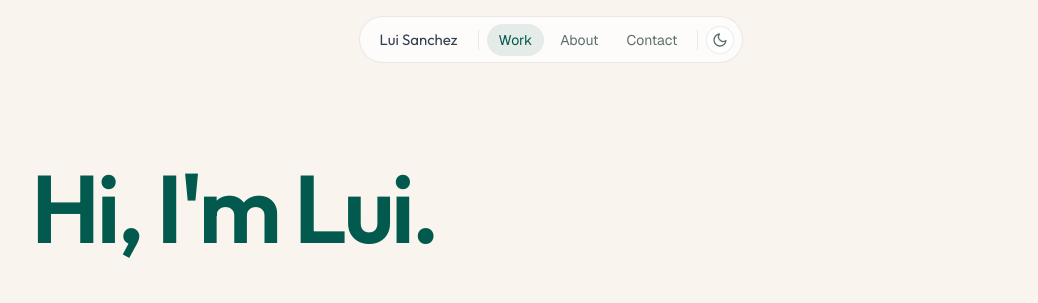
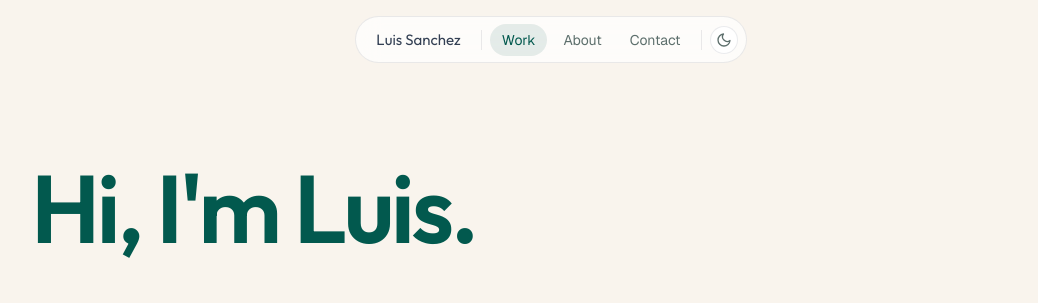
Before and after one commit to Luis-Axel/luisanchez-site, a Next.js app: page / in a window 1280 px wide. Shown: the top 303 px of the page, without its empty margins (89-1127 px from the left). Built offline with nearby package versions, Linux system fonts and the light colour scheme.

Commit message:
Use full name 'Luis' everywhere (hero, nav, footer, metadata, comments)

```diff
--- a/src/app/about/page.tsx
+++ b/src/app/about/page.tsx
@@ -6,9 +6,9 @@ import Image from "next/image";
 import type { Metadata } from "next";
 
 export const metadata: Metadata = {
-  title: "About — Lui Sanchez",
+  title: "About — Luis Sanchez",
   description:
-    "Background, current role, work timeline, and how to reach Lui Sanchez.",
+    "Background, current role, work timeline, and how to reach Luis Sanchez.",
 };
 
 const TIMELINE = [
@@ -163,7 +163,7 @@ export default function AboutPage() {
             <div className="rounded-[12px] overflow-hidden border border-[var(--color-border)] bg-black/[0.03] dark:bg-white/[0.04]">
               <Image
                 src="/press/uscs-lui-statement.jpeg"
-                alt="LinkedIn post: Lui Sanchez statement on his work at USCS"
+                alt="LinkedIn post: Luis Sanchez statement on his work at USCS"
                 width={1600}
                 height={1200}
                 className="w-full h-auto object-contain"
--- a/src/app/case-studies/[slug]/page.tsx
+++ b/src/app/case-studies/[slug]/page.tsx
@@ -27,7 +27,7 @@ export async function generateMetadata({
   const cs = CASE_STUDIES.find((c) => c.slug === slug);
   if (!cs) return {};
   return {
-    title: `${cs.title} — Lui Sanchez`,
+    title: `${cs.title} — Luis Sanchez`,
     description: cs.oneLiner,
   };
 }
--- a/src/app/layout.tsx
+++ b/src/app/layout.tsx
@@ -36,12 +36,12 @@ const caveat = Caveat({
 });
 
 export const metadata: Metadata = {
-  title: "Lui Sanchez — Data engineer & analytics builder",
+  title: "Luis Sanchez — Data engineer & analytics builder",
   description:
     "I build the data and automation systems that turn messy operations into scalable decisions. Selected work, case studies, and how to reach me.",
   metadataBase: new URL("https://luissanchez.io"),
   openGraph: {
-    title: "Lui Sanchez — Data engineer & analytics builder",
+    title: "Luis Sanchez — Data engineer & analytics builder",
     description:
       "I build the data and automation systems that turn messy operations into scalable decisions.",
     type: "website",
--- a/src/components/constraint-chip.tsx
+++ b/src/components/constraint-chip.tsx
@@ -2,7 +2,7 @@ import * as React from "react";
 import { cn } from "@/lib/utils";
 
 /**
- * Renamed from Ben's "How Might We" chips — Lui's are framed as
+ * Renamed from Ben's "How Might We" chips — Luis's are framed as
  * the constraints / design rules that shaped the build.
  */
 export function ConstraintChip({
--- a/src/components/footer.tsx
+++ b/src/components/footer.tsx
@@ -19,7 +19,7 @@ export function Footer() {
       <div className="mx-auto max-w-[1200px] px-5 md:px-8 lg:px-[120px] py-12 grid gap-10 md:grid-cols-[1fr_auto_auto]">
         <div className="flex flex-col gap-3">
           <span className="font-display text-[20px] text-[var(--color-text-strong)]">
-            Lui Sanchez
+            Luis Sanchez
           </span>
           <p className="text-[14px] text-[var(--color-text-primary)] max-w-[420px] leading-[1.55]">
             Data engineer & analytics builder. Currently leading data at Genpro.
--- a/src/components/hero.tsx
+++ b/src/components/hero.tsx
@@ -90,7 +90,7 @@ export function HomeHero({ className }: { className?: string }) {
     <header className={cn("flex w-full min-w-0 flex-col gap-8 md:gap-10", className)}>
       {/* Headline */}
       <h1 className="min-w-0 font-display font-semibold text-[var(--color-primary)] text-[44px] sm:text-[56px] md:text-[80px] lg:text-[96px] leading-[1.0] tracking-[-0.035em]">
-        Hi, I&apos;m Lui.
+        Hi, I&apos;m Luis.
       </h1>
 
       {/* Subtitle with inline company badges */}
@@ -200,7 +200,7 @@ function VideoSlot() {
     >
       <Image
         src="/press/speech.png"
-        alt="Lui Sanchez speaking at a conference"
+        alt="Luis Sanchez speaking at a conference"
         width={600}
         height={600}
         className="h-full w-full object-cover"
--- a/src/components/metadata-grid.tsx
+++ b/src/components/metadata-grid.tsx
@@ -8,7 +8,7 @@ export type MetadataCell = {
 
 /**
  * 4-cell grid — adapted from Ben's Role/Team/Timeline (3) to
- * Stack / Scale / SLA / Outcome (4) for Lui's data work.
+ * Stack / Scale / SLA / Outcome (4) for Luis's data work.
  */
 export function MetadataGrid({
   cells,
--- a/src/components/nav-pill.tsx
+++ b/src/components/nav-pill.tsx
@@ -45,7 +45,7 @@ export function NavPill() {
             href="/"
             className="px-3 py-1.5 font-display text-[15px] text-[var(--color-text-strong)] hover:text-[var(--color-primary)]"
           >
-            Lui Sanchez
+            Luis Sanchez
           </Link>
           <span className="mx-1 h-5 w-px bg-[var(--color-border)]" />
           {NAV.map((item) => {
@@ -78,7 +78,7 @@ export function NavPill() {
             href="/"
             className="px-2 py-1 font-display text-[14px] text-[var(--color-text-strong)]"
           >
-            Lui Sanchez
+            Luis Sanchez
           </Link>
           <ThemeToggle className="!h-7 !w-7" />
         </nav>
--- a/src/content/press.ts
+++ b/src/content/press.ts
@@ -4,7 +4,7 @@ export type PressItem = {
   title: string;
   /** ISO-ish date string for display (e.g. "May 2023") */
   date: string;
-  /** Short blurb in Lui's voice describing what the piece is about. */
+  /** Short blurb in Luis's voice describing what the piece is about. */
   blurb: string;
   /** Direct link to the source. */
   url: string;
--- a/src/content/testimonials.ts
+++ b/src/content/testimonials.ts
@@ -1,5 +1,5 @@
 export type Testimonial = {
-  /** Person quoting Lui */
+  /** Person quoting Luis */
   name: string;
   /** Role/affiliation when the quote was made */
   context: string;
@@ -28,7 +28,7 @@ export const TESTIMONIALS: Testimonial[] = [
     sourceLabel: "View on LinkedIn",
   },
   {
-    // TODO: Lui — fill in the actual student's name + quote text from the screenshot
+    // TODO: Luis — fill in the actual student's name + quote text from the screenshot
     name: "[TODO: student's name]",
     context: "Student at Bergen Community College, posted on LinkedIn",
     relationship: "Student",
```
